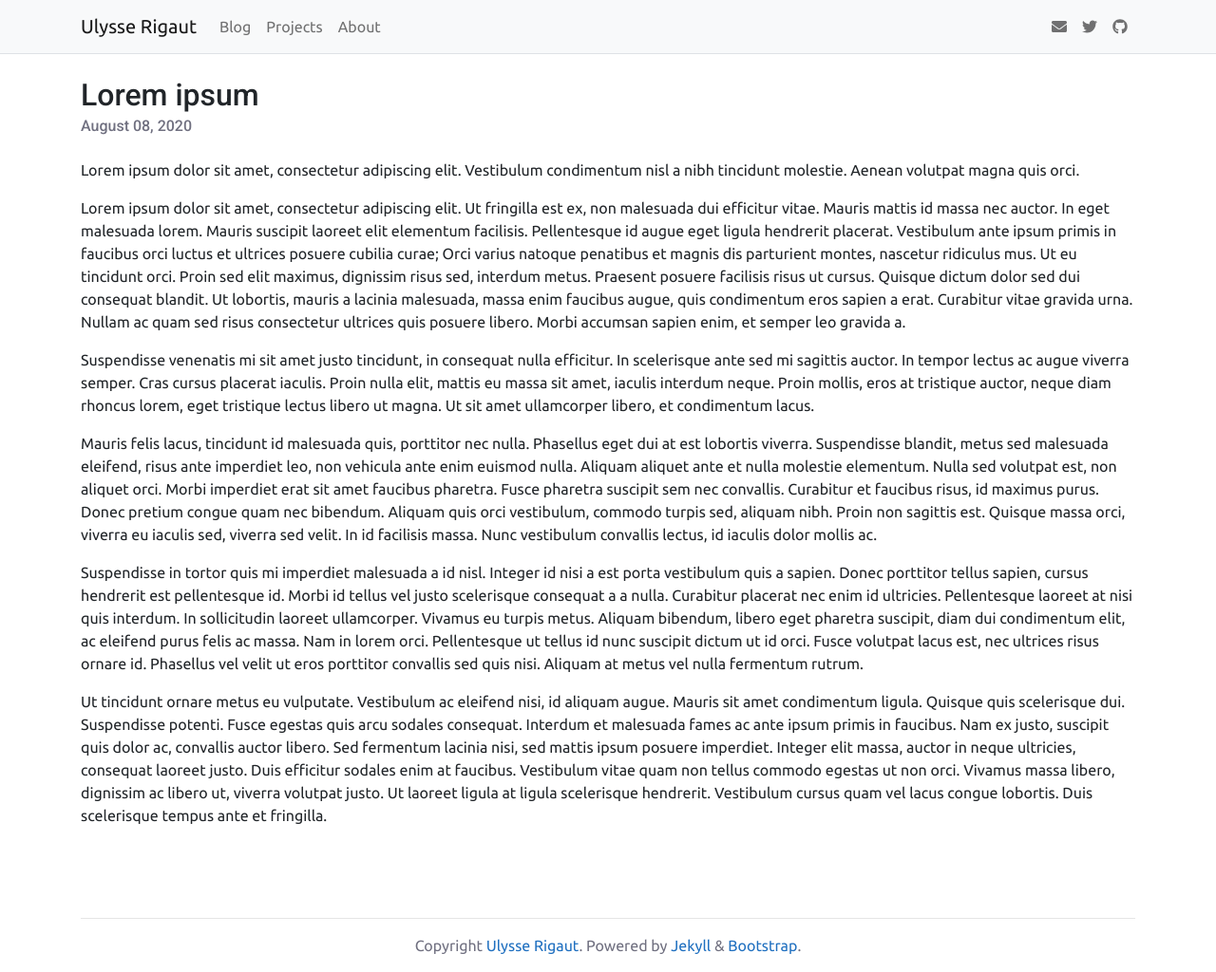
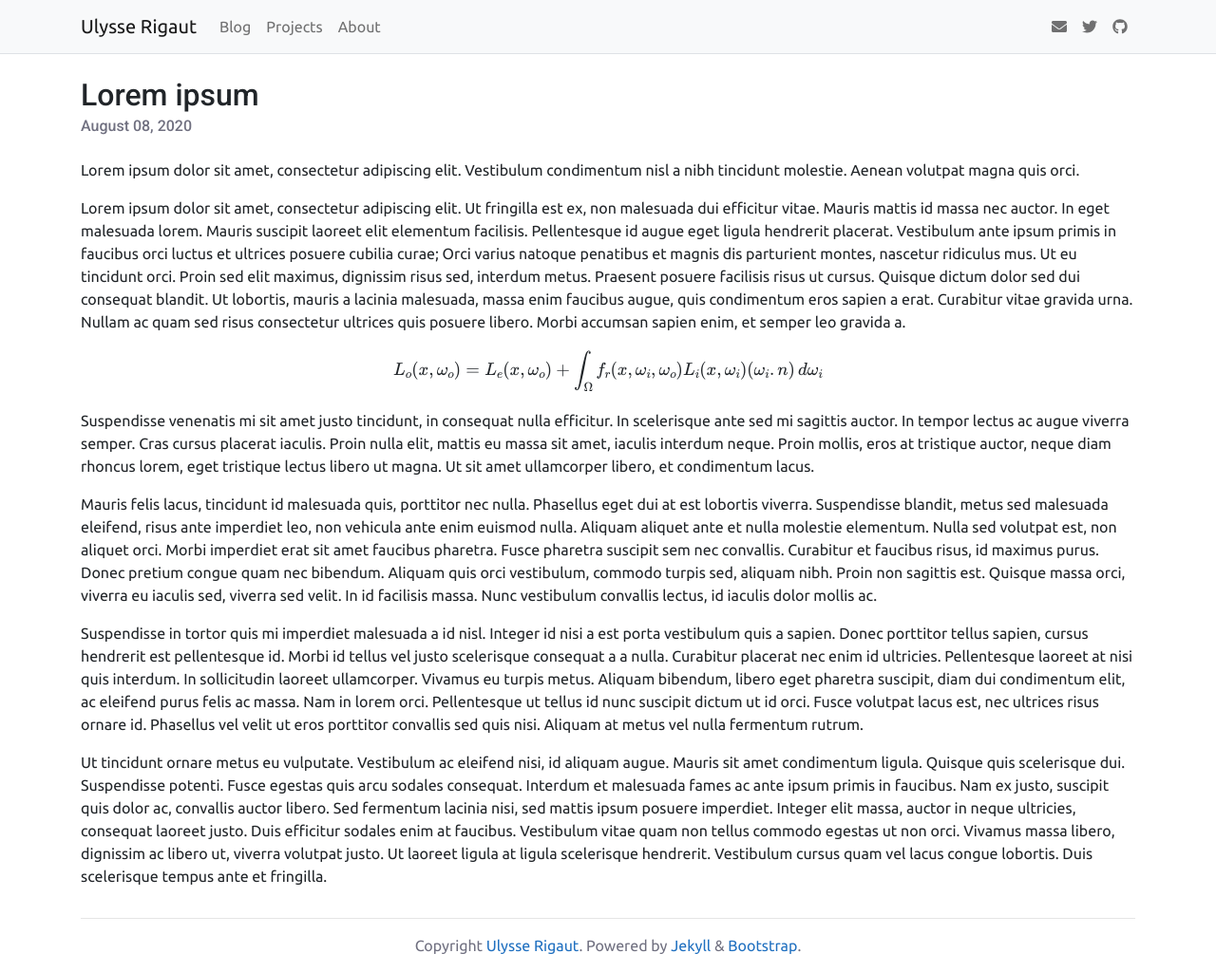
Before and after one commit to Blodangan/blodangan.github.io, a Jekyll site: the page built from _posts/2020-08-08-lorem-ipsum.md, in a window 1280 px wide and 1024 px high. Shown: the whole window at 95% size. Built offline with Jekyll 4.4.1, drawn with Linux system fonts in a browser that asks for light colours.

```diff
--- a/_layouts/default.html
+++ b/_layouts/default.html
@@ -17,5 +17,6 @@
 
         <script src="https://code.jquery.com/jquery-3.5.1.slim.min.js" integrity="sha384-DfXdz2htPH0lsSSs5nCTpuj/zy4C+OGpamoFVy38MVBnE+IbbVYUew+OrCXaRkfj" crossorigin="anonymous"></script>
         <script src="https://stackpath.bootstrapcdn.com/bootstrap/4.5.0/js/bootstrap.min.js" integrity="sha384-OgVRvuATP1z7JjHLkuOU7Xw704+h835Lr+6QL9UvYjZE3Ipu6Tp75j7Bh/kR0JKI" crossorigin="anonymous"></script>
+        <script id="MathJax-script" async src="https://cdn.jsdelivr.net/npm/mathjax@3/es5/tex-chtml.js"></script>
     </body>
 </html>
--- a/_posts/2020-08-08-lorem-ipsum.md
+++ b/_posts/2020-08-08-lorem-ipsum.md
@@ -7,6 +7,8 @@ Lorem ipsum dolor sit amet, consectetur adipiscing elit. Vestibulum condimentum
 
 Lorem ipsum dolor sit amet, consectetur adipiscing elit. Ut fringilla est ex, non malesuada dui efficitur vitae. Mauris mattis id massa nec auctor. In eget malesuada lorem. Mauris suscipit laoreet elit elementum facilisis. Pellentesque id augue eget ligula hendrerit placerat. Vestibulum ante ipsum primis in faucibus orci luctus et ultrices posuere cubilia curae; Orci varius natoque penatibus et magnis dis parturient montes, nascetur ridiculus mus. Ut eu tincidunt orci. Proin sed elit maximus, dignissim risus sed, interdum metus. Praesent posuere facilisis risus ut cursus. Quisque dictum dolor sed dui consequat blandit. Ut lobortis, mauris a lacinia malesuada, massa enim faucibus augue, quis condimentum eros sapien a erat. Curabitur vitae gravida urna. Nullam ac quam sed risus consectetur ultrices quis posuere libero. Morbi accumsan sapien enim, et semper leo gravida a.
 
+$$ L_o(x, \omega_o) = L_e(x, \omega_o) + \int_\Omega f_r(x, \omega_i, \omega_o) L_i(x, \omega_i) (\omega_i . n) \, d\omega_i $$
+
 Suspendisse venenatis mi sit amet justo tincidunt, in consequat nulla efficitur. In scelerisque ante sed mi sagittis auctor. In tempor lectus ac augue viverra semper. Cras cursus placerat iaculis. Proin nulla elit, mattis eu massa sit amet, iaculis interdum neque. Proin mollis, eros at tristique auctor, neque diam rhoncus lorem, eget tristique lectus libero ut magna. Ut sit amet ullamcorper libero, et condimentum lacus.
 
 Mauris felis lacus, tincidunt id malesuada quis, porttitor nec nulla. Phasellus eget dui at est lobortis viverra. Suspendisse blandit, metus sed malesuada eleifend, risus ante imperdiet leo, non vehicula ante enim euismod nulla. Aliquam aliquet ante et nulla molestie elementum. Nulla sed volutpat est, non aliquet orci. Morbi imperdiet erat sit amet faucibus pharetra. Fusce pharetra suscipit sem nec convallis. Curabitur et faucibus risus, id maximus purus. Donec pretium congue quam nec bibendum. Aliquam quis orci vestibulum, commodo turpis sed, aliquam nibh. Proin non sagittis est. Quisque massa orci, viverra eu iaculis sed, viverra sed velit. In id facilisis massa. Nunc vestibulum convallis lectus, id iaculis dolor mollis ac.
```
